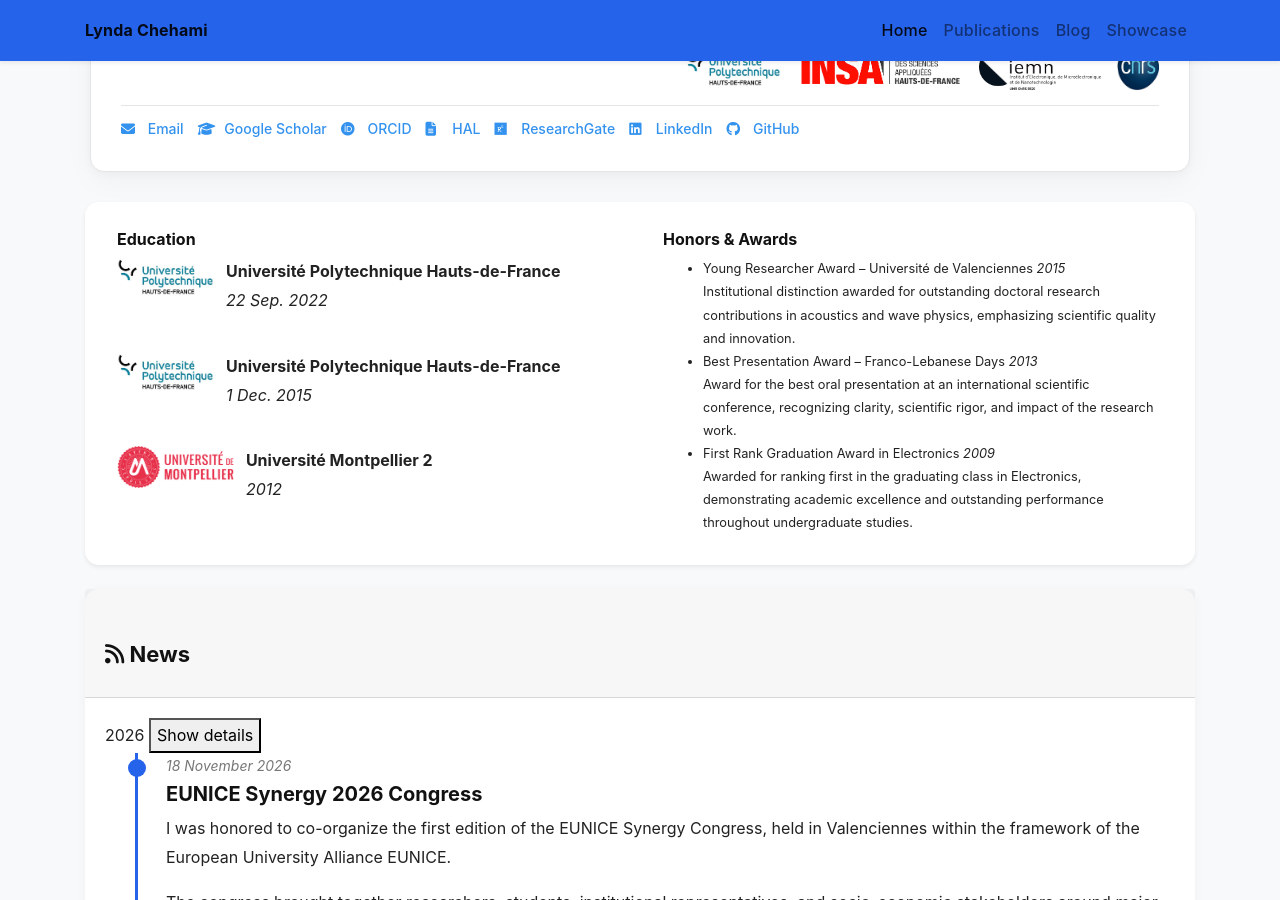
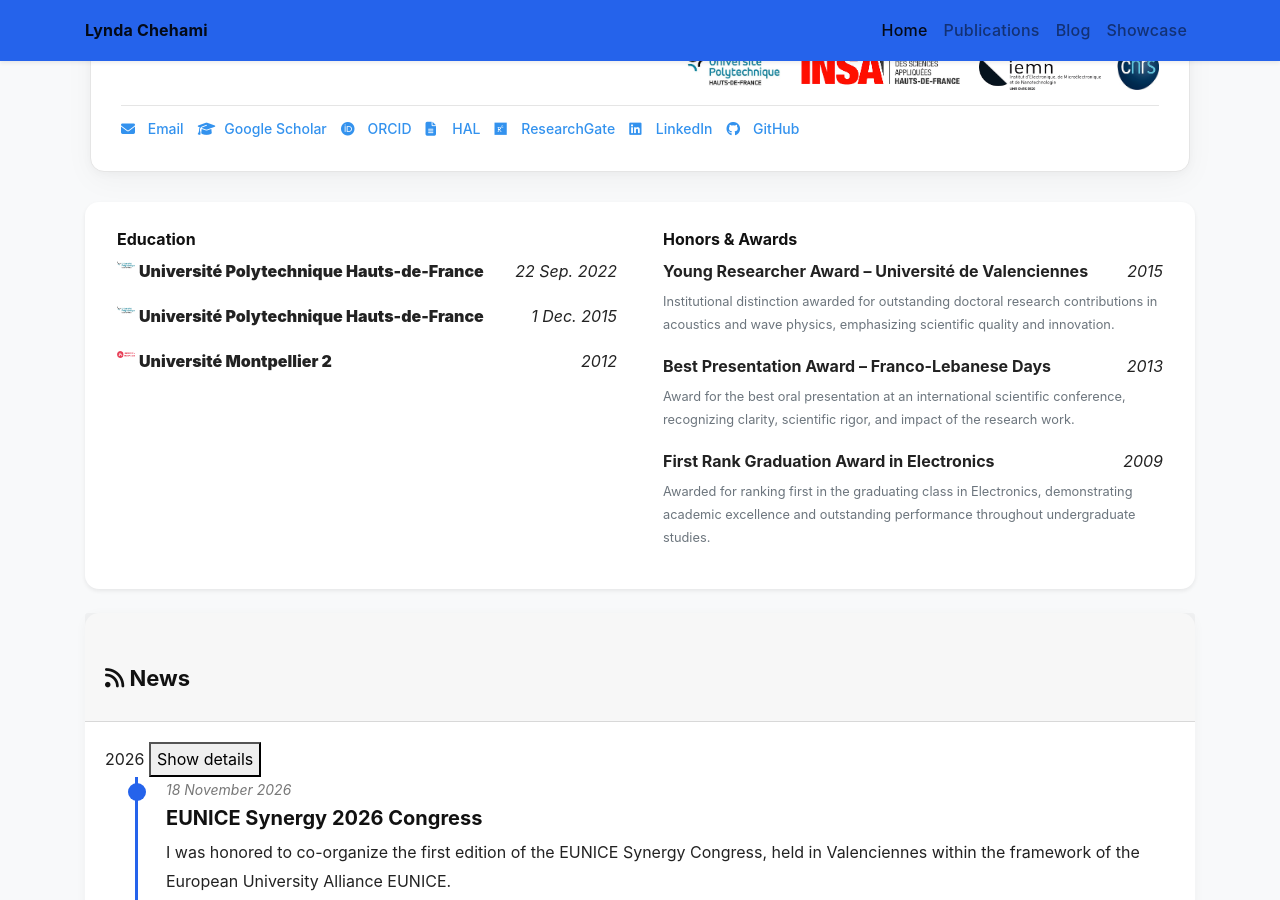
Before and after one commit to lchehami/lchehami.github.io, a Jekyll site: the page built from index.html, in a window 1280 px wide and 900 px high, scrolled down 534 px. Built offline with Jekyll 4.4.1, drawn with Linux system fonts in a browser that asks for light colours; nearby versions of some CDN libraries; a style sheet for code colours, icons or effects is not loaded.

Commit message:
Update experience_card.html

```diff
--- a/_includes/widgets/experience_card.html
+++ b/_includes/widgets/experience_card.html
@@ -1,140 +1,121 @@
+
 <div class="row mt-3">
     <div class="col">
-        <div class="card border-0 shadow-sm">
+        <div class="card border-0 shadow-sm bg-white">
             <div class="card-body p-4">
                 <div class="row" data-masonry='{"percentPosition": true }'>
+
+                    <!-- EDUCATION À GAUCHE -->
                     {% if site.data.profile.education %}
                     <div class="col-lg-6">
                         <div class="mx-2 my-1">
+
                             <h6>Education</h6>
+
                             <ul class="list-unstyled mb-1">
+
                                 {% for item in site.data.profile.education %}
-<!--                                <li class="d-flex mb-2 align-items-start">-->
-<!--                                  <img src="{{ item.logo | relative_url }}"-->
-<!--                                       data-light-src="{{ item.logo | relative_url }}"-->
-<!--                                       data-dark-src="{{ item.logo_dark | relative_url }}"-->
-<!--                                       alt="{{ item.name }}" class="inline-badge no-invert me-2">-->
-<!--                                  <div class="flex-grow-1">-->
-<!--                                    &lt;!&ndash; Header line: name left, date right &ndash;&gt;-->
-<!--                                    <div class="education-entry-header">-->
-<!--                                      <div>{{ item.name }}</div>-->
-<!--                                      <div class="no-break small text-end"><em>{{ item.date }}</em></div>-->
-<!--                                    </div>-->
-<!--                                    {% if item.dept %}-->
-<!--                                      <div class="small">{{ item.dept }}</div>-->
-<!--                                    {% endif %}-->
-<!--                                    <div class="small">-->
-<!--                                      <strong>{{ item.diploma }}</strong> <br/>-->
-<!--                                      {{ item.title }} <br/>-->
-<!--                                      {% if item.manuscript %}-->
-<!--                                        <a target="_blank" href="{{ item.manuscript.path | relative_url }}" class="pe-3">-->
-<!--                                          <i class="fa-solid fa-file-lines"></i> Manuscript {{ item.manuscript.language | upcase }}-->
-<!--                                        </a>-->
-<!--                                      {% endif %}-->
-<!--                                    </div>-->
-<!--                                  </div>-->
-<!--                                </li>-->
-<!--                                <li class="d-flex mb-1">-->
-<!--                                    <img src="{{ item.logo | relative_url }}"-->
-<!--                                         data-light-src="{{ item.logo | relative_url }}"-->
-<!--                                         data-dark-src="{{ item.logo_dark | relative_url }}"-->
-<!--                                         alt="{{ item.name }}" class="inline-badge no-invert me-2">-->
-<!--                                    <div class="entry-content">-->
-<!--                                        <div class="entry-header">-->
-<!--                                            <span class="entry-name">{{ item.name }}</span>-->
-<!--                                            <span class="entry-date ms-auto"><em>{{ item.date }}</em></span>-->
-<!--                                        </div>-->
-<!--                                        <div class="entry-subtitle">-->
-<!--                                            <strong>{{ item.diploma }}</strong> <br/>-->
-<!--                                            {{ item.title }}-->
-<!--                                        </div>-->
-<!--                                        {% if item.manuscript %}-->
-<!--                                            <a target="_blank" href="{{ item.manuscript.path | relative_url }}" class="pe-3">-->
-<!--                                                <i class="fa-solid fa-file-lines"></i> Manuscript {{ item.manuscript.language | upcase }}-->
-<!--                                            </a>-->
-<!--                                        {% endif %}-->
-<!--                                    </div>-->
-<!--                                </li>-->
-                                <li class="d-flex mb-2">
+
+                                <li class="media mb-3">
+
+                                    {% if item.logo %}
                                     <img src="{{ item.logo | relative_url }}"
-                                         data-light-src="{{ item.logo | relative_url }}"
-                                         data-dark-src="{{ item.logo_dark | relative_url }}"
-                                         alt="{{ item.name }}" class="inline-badge no-invert me-2">
+                                         alt="{{ item.name }}"
+                                         style="width: 18px;"
+                                         class="mr-1 mt-1">
+                                    {% endif %}
 
-                                    <div class="flex-grow-1 d-grid education-grid">
-                                      <!-- Name and date on the same line -->
-                                      <div class="entry-name">{{ item.name }}</div>
-                                      <div class="entry-date"><em>{{ item.date }}</em></div>
+                                    <div class="media-body">
 
-                                      <!-- Diploma and title below spanning both columns -->
-                                      <div class="entry-subtitle" style="font-size: 1rem;">
-                                        <strong>{{ item.diploma }}</strong> <br/>
-                                      </div>
-                                      <div class="entry-subtitle">{{ item.title }}</div>
-                                      {% if item.manuscript %}
-                                            <a target="_blank" href="{{ item.manuscript.path | relative_url }}" class="pe-3">
-                                                <i class="fa-solid fa-file-lines"></i> Manuscript {{ item.manuscript.language | upcase }}
+                                        <div class="d-flex">
+                                            <div>
+                                                <strong>{{ item.name }}</strong>
+                                            </div>
+
+                                            {% if item.date %}
+                                            <div class="ml-auto no-break">
+                                                <em>{{ item.date }}</em>
+                                            </div>
+                                            {% endif %}
+                                        </div>
+
+                                        {% if item.dept %}
+                                        <div class="small">{{ item.dept }}</div>
+                                        {% endif %}
+
+                                        {% if item.degree %}
+                                        <div class="small">{{ item.degree }}</div>
+                                        {% endif %}
+
+                                        {% if item.description %}
+                                        <div class="small text-muted mt-1">
+                                            {{ item.description }}
+                                        </div>
+                                        {% endif %}
+
+                                        {% if item.link %}
+                                        <div class="small mt-1">
+                                            <a href="{{ item.link | relative_url }}" target="_blank">
+                                                Download thesis
                                             </a>
-                                      {% endif %}
+                                        </div>
+                                        {% endif %}
+
                                     </div>
+
                                 </li>
+
                                 {% endfor %}
+
                             </ul>
+
                         </div>
                     </div>
                     {% endif %}
 
-                    {% if site.data.profile.experience %}
-                    <div class="col-lg-6">
-                        <div class="mx-2 my-1">
-                            <h6>Experience</h6>
-                            <ul class="list-unstyled mb-1">
-                                {% for item in site.data.profile.experience %}
-                                <li class="media mb-1">
-                                    <img src="{{ item.logo | relative_url }}"
-                                         data-light-src="{{ item.logo | relative_url }}"
-                                         data-dark-src="{{ item.logo_dark | relative_url }}"
-                                         alt="{{ item.name }}" class="inline-badge no-invert me-1">
-                                    <div class="media-body">
-                                        <div>{{ item.name }}</div>
-                                        <div class="small">{{ item.dept }}</div>
-                                        <div class="small d-flex">
-                                            <div>{{ item.position }}</div>
-                                            <div class="mt-auto ms-auto no-break"><em>{{ item.date }}</em></div>
-                                        </div>
-                                    </div>
-                                </li>
-                                {% endfor %}
-                            </ul>
-                        </div>
-                    </div>
-                    {% endif %}
 
+                    <!-- HONORS À DROITE -->
                     {% if site.data.profile.awards %}
                     <div class="col-lg-6">
                         <div class="mx-2 my-1">
+
                             <h6>Honors & Awards</h6>
-                            <ul class="list small ps-3 mb-1">
+
+                            <ul class="list-unstyled mb-1">
+
                                 {% for item in site.data.profile.awards %}
-                                <li>
-                                    <div class="entry-content">
-                                        <div class="entry-header">
-                                            <span class="entry-name">{{ item.name }}</span>
-                                            <span class="entry-date ms-auto"><em>{{ item.date }}</em></span>
+
+                                <li class="mb-3">
+
+                                    <div class="d-flex">
+                                        <div>
+                                            <strong>{{ item.name }}</strong>
                                         </div>
-                                        {% if item.description %}
-                                        <div class="entry-subtitle">{{ item.description }}</div>
+
+                                        {% if item.date %}
+                                        <div class="ml-auto no-break">
+                                            <em>{{ item.date }}</em>
+                                        </div>
                                         {% endif %}
                                     </div>
+
+                                    {% if item.description %}
+                                    <div class="small text-muted mt-1">
+                                        {{ item.description }}
+                                    </div>
+                                    {% endif %}
+
                                 </li>
+
                                 {% endfor %}
+
                             </ul>
+
                         </div>
                     </div>
                     {% endif %}
 
                 </div>
-
             </div>
         </div>
     </div>
```
